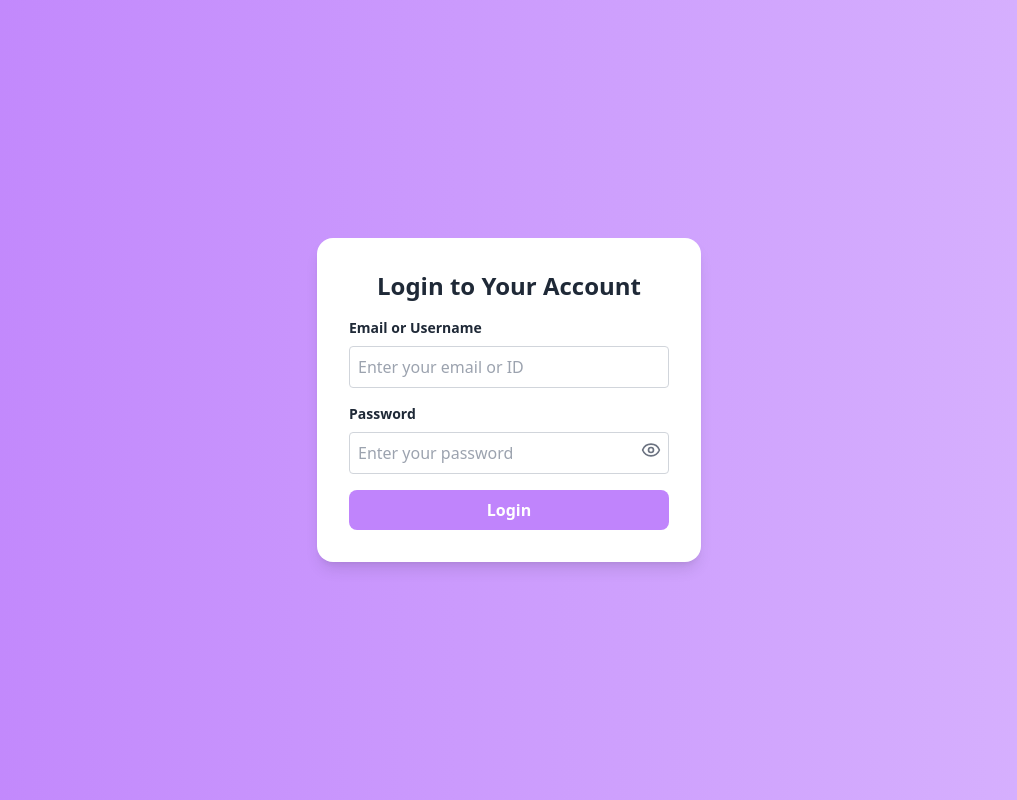
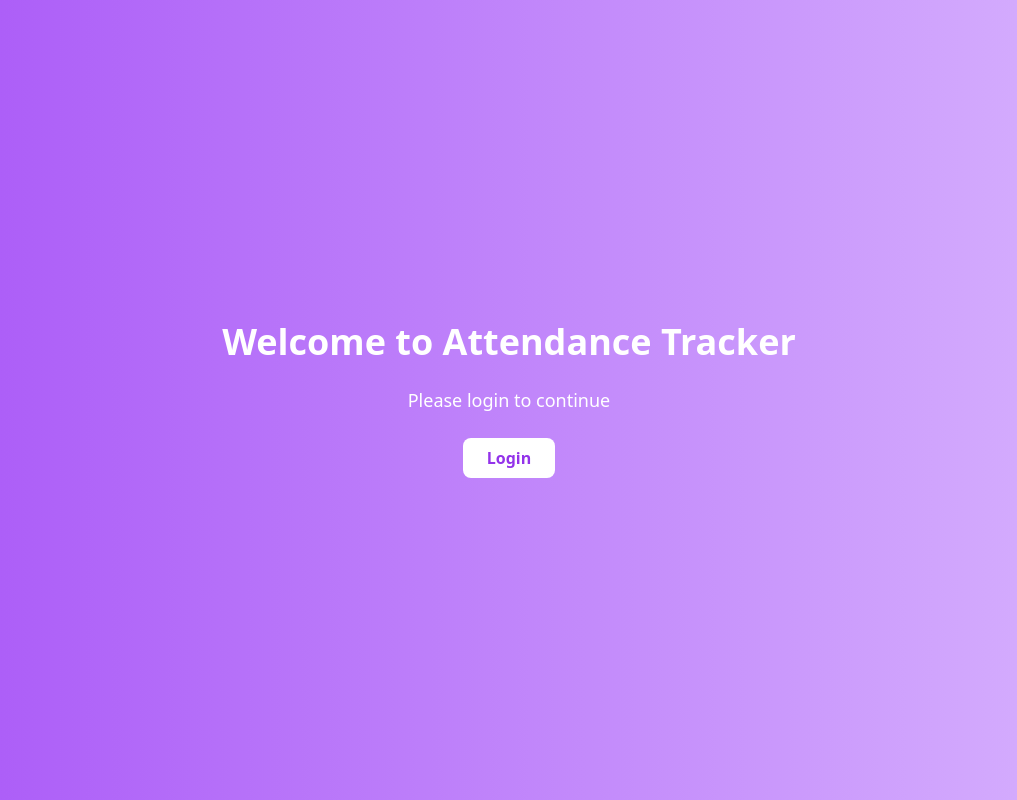
Before and after one commit to raghad006/Student-Attendance-Progress-Tracker, a React (Create React App) app in the folder frontend/: page / in a window 1280 px wide. Before the commit this address led to /login. Shown: the whole page, without its empty margins (131-1148 px from the left). Built offline with nearby package versions, Linux system fonts and the light colour scheme.

Commit message:
Added Missing Route in App.js

```diff
--- a/frontend/src/App.js
+++ b/frontend/src/App.js
@@ -2,7 +2,7 @@ import React, { useEffect, useState } from "react";
 import { BrowserRouter as Router, Routes, Route, Navigate } from "react-router-dom";
 
 import Login from "./pages/Login";
-
+import Home from "./pages/Home";
 import TeacherDashboard from "./Teacher/Dashboard";
 import BiologyPage from "./Teacher/BiologyPage";
 import AttendancePage from "./Teacher/AttendancePage";
@@ -32,6 +32,7 @@ function App() {
   return (
     <Router>
       <Routes>
+        <Route path="/" element={<Home />} />
 
         <Route path="/login" element={<Login />} />
 
```
